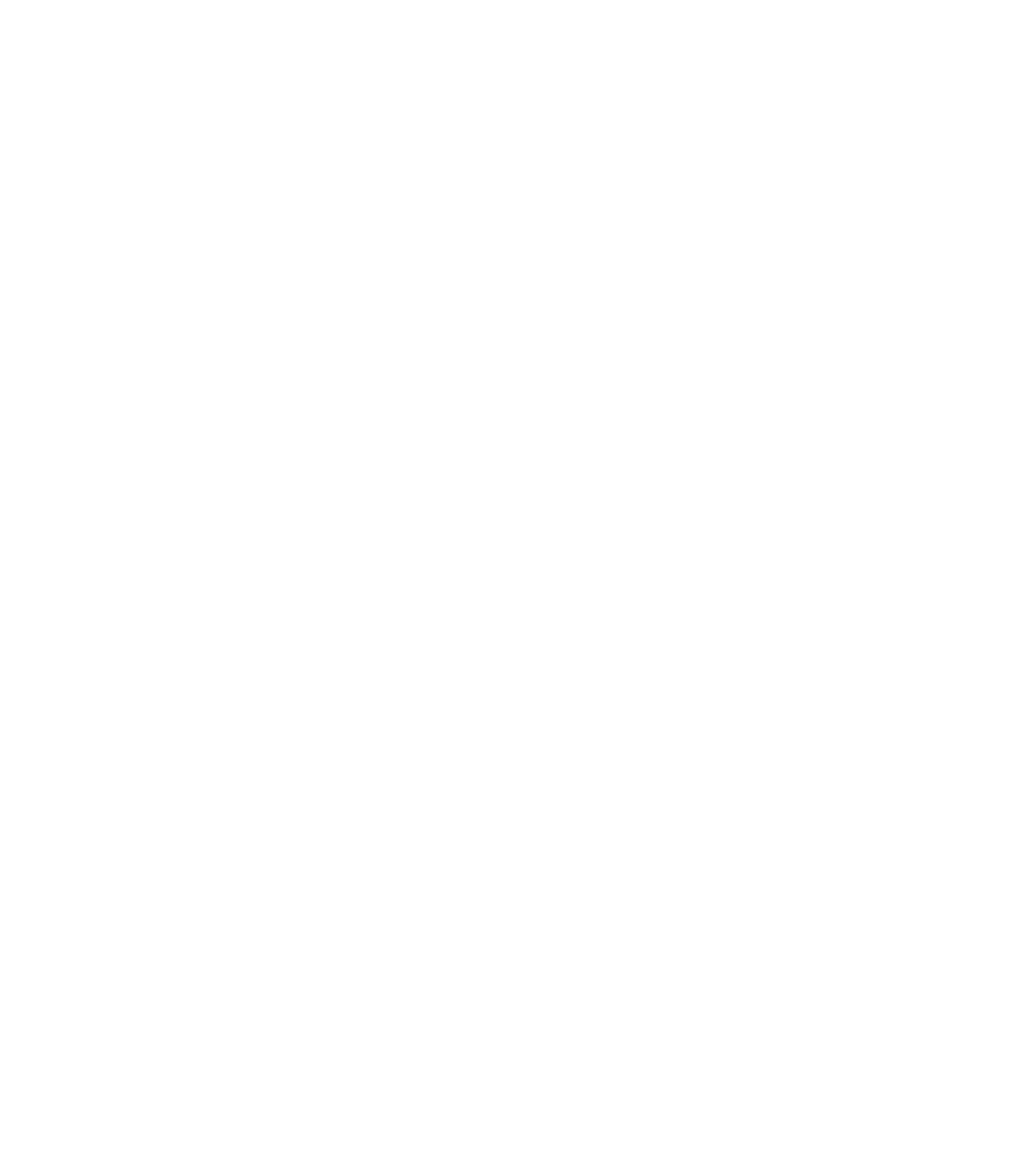
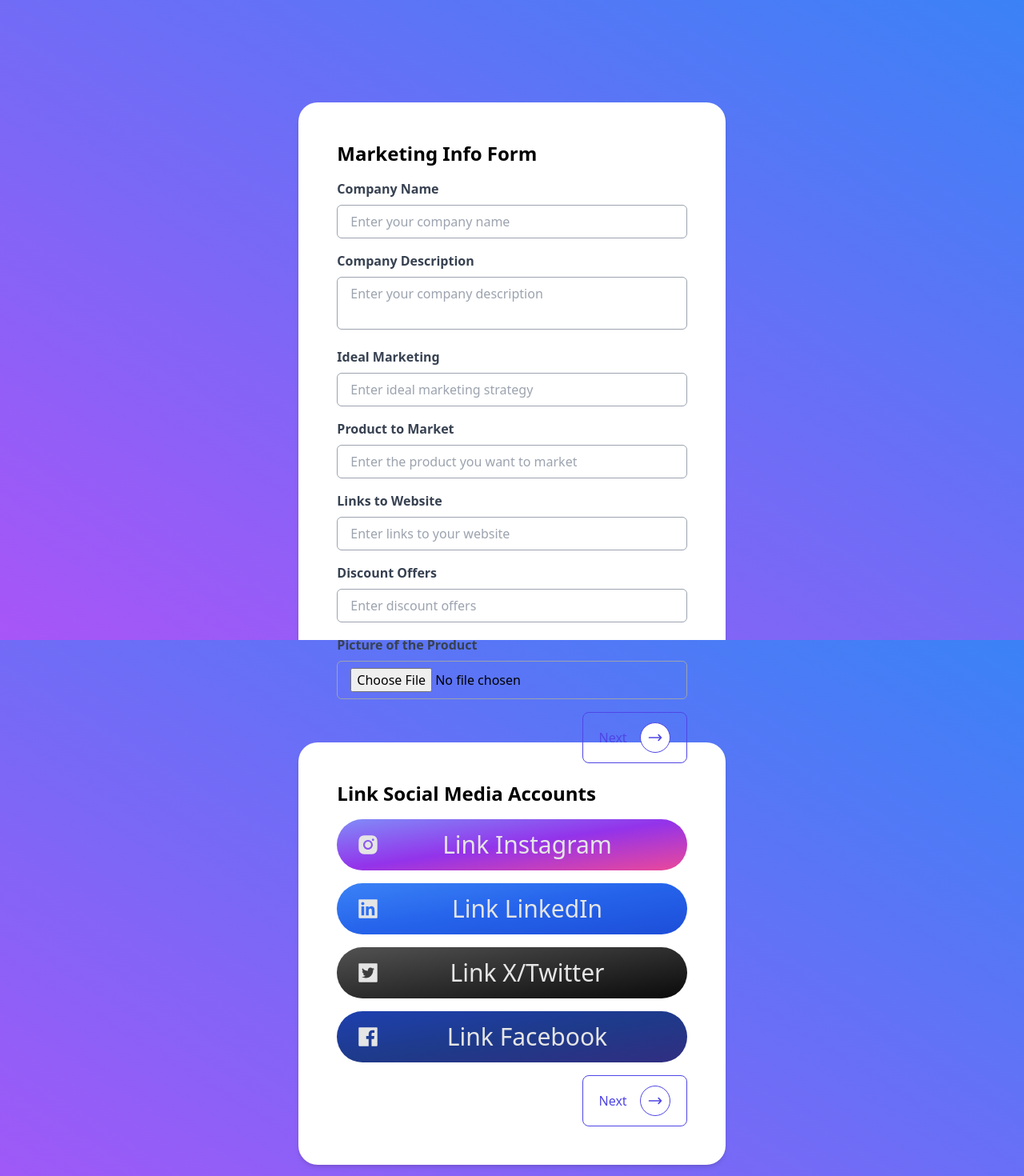
Before and after one commit to aryanmathur2003/promoteAI, a React (Create React App) app in the folder my-app/: page / in a window 1280 px wide. Shown: the top 1470 px of the page at 80% size. Before the commit the page ends 800 px from the top, so only its background shows below. Built offline with nearby package versions, Linux system fonts and the light colour scheme.

Commit message:
more frontend components completed

```diff
--- a/my-app/package.json
+++ b/my-app/package.json
@@ -3,13 +3,17 @@
   "version": "0.1.0",
   "private": true,
   "dependencies": {
+    "@hookform/resolvers": "^3.3.4",
     "@testing-library/jest-dom": "^5.17.0",
     "@testing-library/react": "^13.4.0",
     "@testing-library/user-event": "^13.5.0",
     "react": "^18.2.0",
     "react-dom": "^18.2.0",
+    "react-hook-form": "^7.49.3",
+    "react-icons": "^5.0.1",
     "react-scripts": "5.0.1",
-    "web-vitals": "^2.1.4"
+    "web-vitals": "^2.1.4",
+    "yup": "^1.3.3"
   },
   "scripts": {
     "start": "react-scripts start",
--- a/my-app/src/App.js
+++ b/my-app/src/App.js
@@ -1,9 +1,12 @@
-import LandingPage from "./pages/LandingPage";
+import FormStep1 from "./pages/FormStep1";
+import FormStep2 from "./pages/FormStep2";
+// import LandingPage from "./pages/LandingPage";
 
 function App() {
   return (
     <div className="h-screen w-screen">
-      <LandingPage />
+      <FormStep1 />
+      <FormStep2 />
     </div>
   );
 }
--- a/my-app/src/pages/Form.jsx
+++ /dev/null
@@ -1,9 +0,0 @@
-const Form = () => {
-  return (
-    <div>
-      <div className=""></div>
-    </div>
-  );
-};
-
-export default Form;
--- /dev/null
+++ b/my-app/src/pages/FormStep1.jsx
@@ -0,0 +1,142 @@
+import React from "react";
+
+const FormStep1 = () => {
+  return (
+    <div className="bg-gradient-to-bl from-blue-500 to-purple-500 h-full w-full py-32">
+      <div className="bg-white w-5/12 m-auto h-auto rounded-3xl shadow-md p-12">
+        <div className="text-color text-2xl mb-4 font-semibold">
+          Marketing Info Form
+        </div>
+        <div className="mb-4">
+          <label
+            className="block text-gray-700 text-md font-bold mb-2"
+            htmlFor="companyName"
+          >
+            Company Name
+          </label>
+          <input
+            className="w-full  border border-gray-400 rounded-md py-2 px-4 focus:outline-none focus:border-blue-500"
+            type="text"
+            id="companyName"
+            placeholder="Enter your company name"
+          />
+        </div>
+        <div className="mb-4">
+          <label
+            className="block text-gray-700 text-md font-bold mb-2"
+            htmlFor="companyDescription"
+          >
+            Company Description
+          </label>
+          <textarea
+            className="w-full  border border-gray-400 rounded-md py-2 px-4 resize-none focus:outline-none focus:border-blue-500"
+            id="companyDescription"
+            placeholder="Enter your company description"
+          ></textarea>
+        </div>
+        <div className="mb-4">
+          <label
+            className="block text-gray-700 text-md font-bold mb-2"
+            htmlFor="idealMarketing"
+          >
+            Ideal Marketing
+          </label>
+          <input
+            className="w-full  border border-gray-400 rounded-md py-2 px-4 focus:outline-none focus:border-blue-500"
+            type="text"
+            id="idealMarketing"
+            placeholder="Enter ideal marketing strategy"
+          />
+        </div>
+        <div className="mb-4">
+          <label
+            className="block text-gray-700 text-md font-bold mb-2"
+            htmlFor="productToMarket"
+          >
+            Product to Market
+          </label>
+          <input
+            className="w-full  border border-gray-400 rounded-md py-2 px-4 focus:outline-none focus:border-blue-500"
+            type="text"
+            id="productToMarket"
+            placeholder="Enter the product you want to market"
+          />
+        </div>
+        <div className="mb-4">
+          <label
+            className="block text-gray-700 text-md font-bold mb-2"
+            htmlFor="websiteLinks"
+          >
+            Links to Website
+          </label>
+          <input
+            className="w-full  border border-gray-400 rounded-md py-2 px-4 focus:outline-none focus:border-blue-500"
+            type="url"
+            id="websiteLinks"
+            placeholder="Enter links to your website"
+          />
+        </div>
+        <div className="mb-4">
+          <label
+            className="block text-gray-700 text-md font-bold mb-2"
+            htmlFor="discountOffers"
+          >
+            Discount Offers
+          </label>
+          <input
+            className="w-full  border border-gray-400 rounded-md py-2 px-4 focus:outline-none focus:border-blue-500"
+            type="text"
+            id="discountOffers"
+            placeholder="Enter discount offers"
+          />
+        </div>
+        <div className="mb-4">
+          <label
+            className="block text-gray-700 text-md font-bold mb-2"
+            htmlFor="productImage"
+          >
+            Picture of the Product
+          </label>
+          <input
+            className="w-full  border border-gray-400 rounded-md py-2 px-4 focus:outline-none focus:border-blue-500"
+            type="file"
+            id="productImage"
+            accept="image/*"
+          />
+        </div>
+        <div>
+          <div className="flex flex-row-reverse">
+            <a
+              class="group flex items-center justify-between gap-4 rounded-lg border border-current px-5 py-3 text-indigo-600 transition-colors hover:bg-indigo-600 focus:outline-none focus:ring active:bg-indigo-500"
+              href="/download"
+            >
+              <span class="font-medium transition-colors group-hover:text-white">
+                {" "}
+                Next{" "}
+              </span>
+
+              <span class="shrink-0 rounded-full border border-indigo-600 bg-white p-2 group-active:border-indigo-500">
+                <svg
+                  class="h-5 w-5 rtl:rotate-180"
+                  xmlns="http://www.w3.org/2000/svg"
+                  fill="none"
+                  viewBox="0 0 24 24"
+                  stroke="currentColor"
+                >
+                  <path
+                    stroke-linecap="round"
+                    stroke-linejoin="round"
+                    stroke-width="2"
+                    d="M17 8l4 4m0 0l-4 4m4-4H3"
+                  />
+                </svg>
+              </span>
+            </a>
+          </div>
+        </div>
+      </div>
+    </div>
+  );
+};
+
+export default FormStep1;
--- /dev/null
+++ b/my-app/src/pages/FormStep2.jsx
@@ -0,0 +1,87 @@
+import React from "react";
+import {
+  AiFillInstagram,
+  AiFillLinkedin,
+  AiFillTwitterSquare,
+  AiFillFacebook,
+} from "react-icons/ai";
+
+const FormStep2 = () => {
+  return (
+    <div className="bg-gradient-to-bl from-blue-500 to-purple-500 h-full w-full py-32">
+      <div className="bg-white w-5/12 m-auto h-auto rounded-3xl shadow-md p-12">
+        <div className="text-color text-2xl mb-4 font-semibold">
+          Link Social Media Accounts
+        </div>
+        <div>
+          {/*
+            Instagram Link
+          */}
+          <div className="flex flex-row bg-gradient-to-br from-indigo-400 via-purple-600 to-pink-500 w-full h-16 p-4 pl-6 rounded-full text-3xl items-center mb-4 text-neutral-200">
+            <AiFillInstagram />
+            <a className="mx-auto">Link Instagram</a>
+          </div>
+        </div>
+        <div>
+          {/*
+            LinkedIn Link
+          */}
+          <div className="flex flex-row bg-gradient-to-br from-blue-500 via-blue-600 to-blue-700 w-full h-16 p-4 pl-6 rounded-full text-3xl items-center mb-4 text-neutral-200">
+            <AiFillLinkedin />
+            <a className="mx-auto">Link LinkedIn</a>
+          </div>
+        </div>
+        <div>
+          {/*
+            Twitter Link
+          */}
+          <div className="flex flex-row bg-gradient-to-br from-neutral-600 to-neutral-950 w-full h-16 p-4 pl-6 rounded-full text-3xl items-center mb-4 text-neutral-200">
+            <AiFillTwitterSquare />
+            <a className="mx-auto">Link X/Twitter</a>
+          </div>
+        </div>
+        <div>
+          {/*
+            Facebook Link
+          */}
+          <div className="flex flex-row bg-gradient-to-br from-blue-800 via-blue-900 to-indigo-900 w-full h-16 p-4 pl-6 rounded-full text-3xl items-center mb-4 text-neutral-200">
+            <AiFillFacebook />
+            <a className="mx-auto">Link Facebook</a>
+          </div>
+        </div>
+        <div>
+          <div className="flex flex-row-reverse">
+            <a
+              class="group flex items-center justify-between gap-4 rounded-lg border border-current px-5 py-3 text-indigo-600 transition-colors hover:bg-indigo-600 focus:outline-none focus:ring active:bg-indigo-500"
+              href="/download"
+            >
+              <span class="font-medium transition-colors group-hover:text-white">
+                {" "}
+                Next{" "}
+              </span>
+
+              <span class="shrink-0 rounded-full border border-indigo-600 bg-white p-2 group-active:border-indigo-500">
+                <svg
+                  class="h-5 w-5 rtl:rotate-180"
+                  xmlns="http://www.w3.org/2000/svg"
+                  fill="none"
+                  viewBox="0 0 24 24"
+                  stroke="currentColor"
+                >
+                  <path
+                    stroke-linecap="round"
+                    stroke-linejoin="round"
+                    stroke-width="2"
+                    d="M17 8l4 4m0 0l-4 4m4-4H3"
+                  />
+                </svg>
+              </span>
+            </a>
+          </div>
+        </div>
+      </div>
+    </div>
+  );
+};
+
+export default FormStep2;
```
Also changed, not shown: 1 other file (tests, documents, lock files or other folders).
